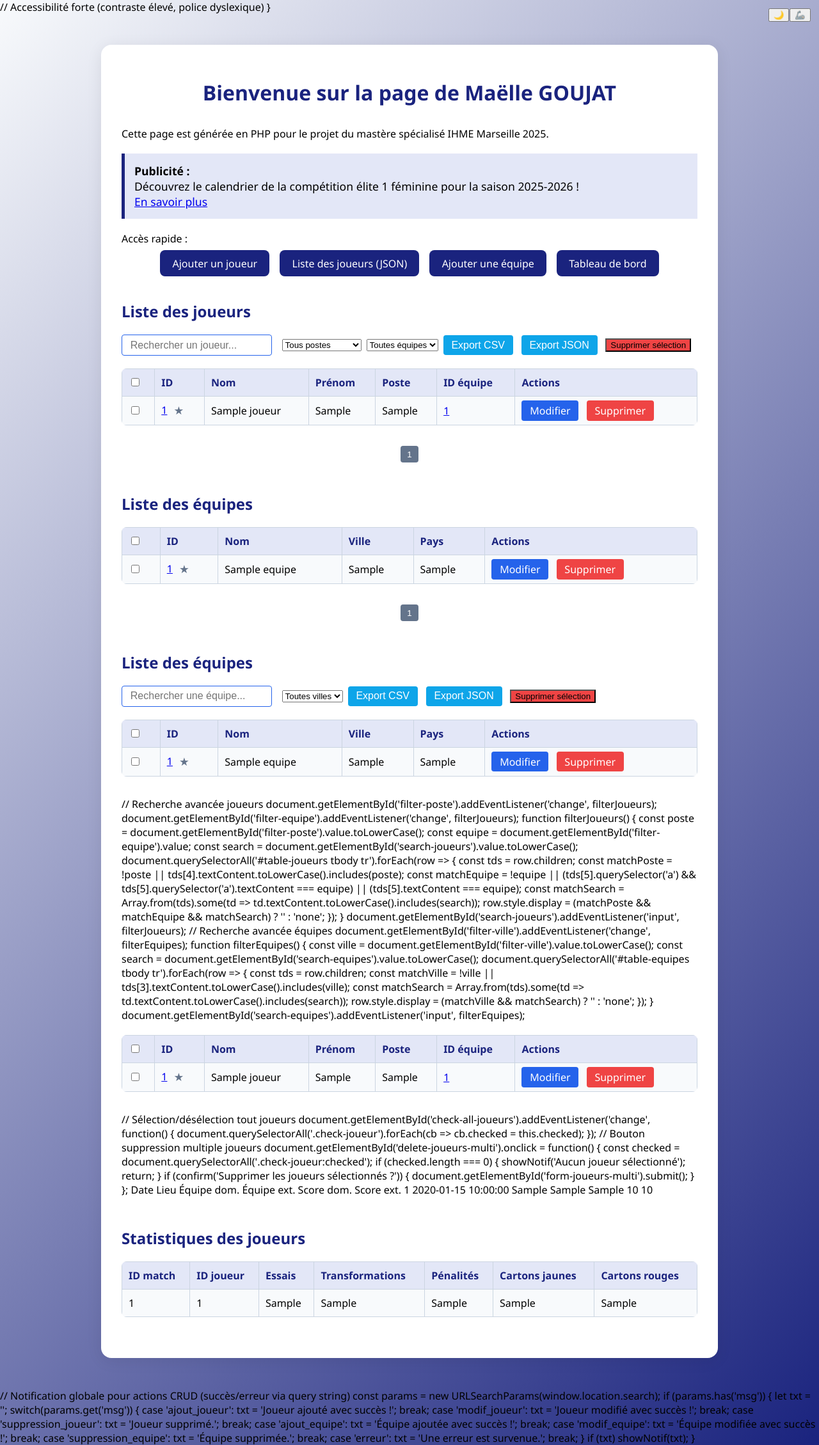
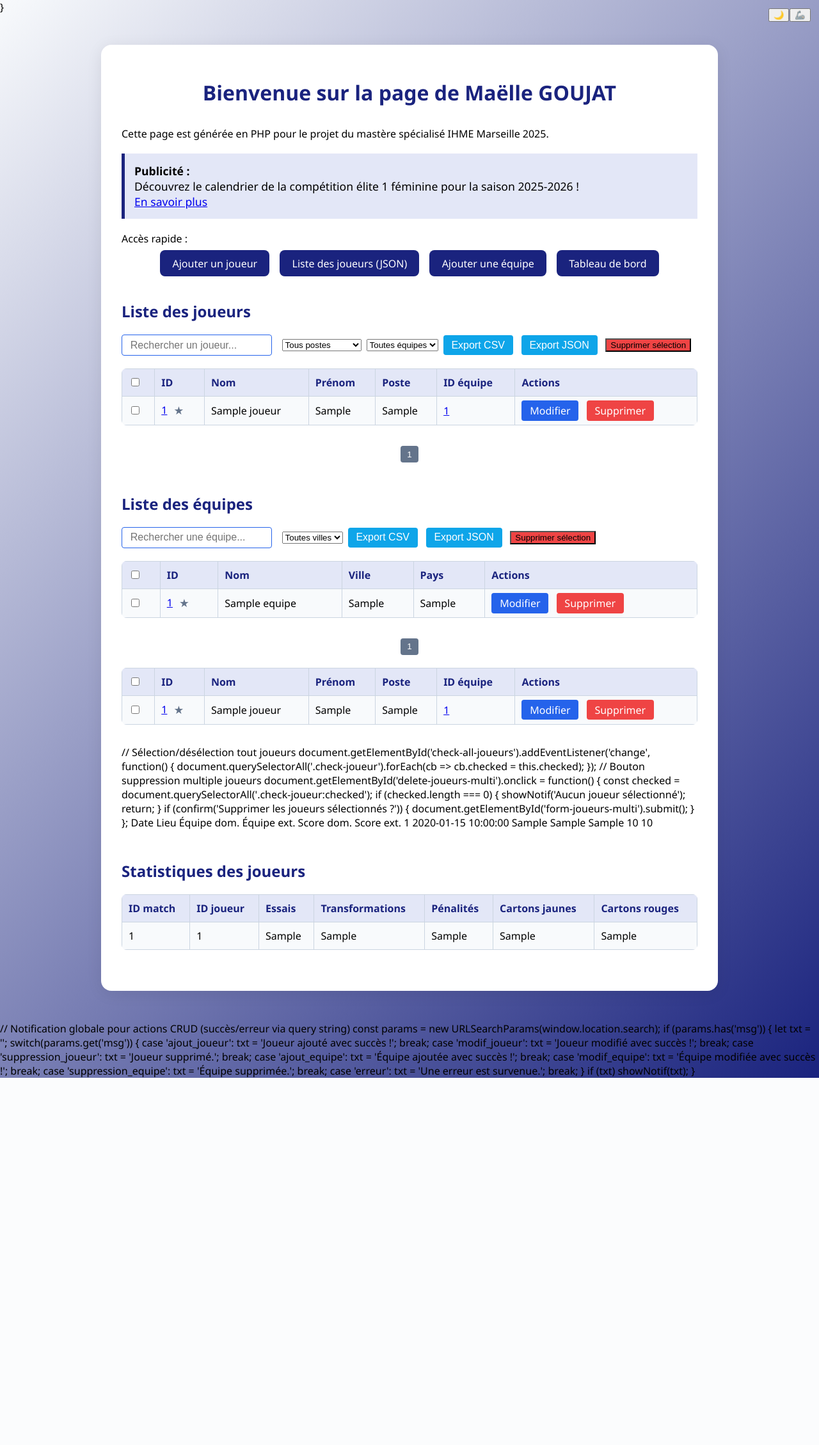
Before and after one commit to cedrictisseyre/iemh-marseille-2025, a PHP site: page /maelle-goujat/index.php in a window 1280 px wide. Shown: the whole page at 64% size. After the commit the page ends 1685 px from the top, so only its background shows below. Run offline with PHP 8.4, Linux system fonts and the light colour scheme; tables that the repository leaves empty or names only in its code hold one stand-in row (values such as "Sample post").

Commit message:
test visuel

```diff
--- a/maelle-goujat/index.php
+++ b/maelle-goujat/index.php
@@ -32,7 +32,6 @@ try {
 <body>
     <button id="toggle-dark" aria-label="Activer/désactiver le mode sombre" style="position:absolute;top:1em;right:3.5em;z-index:10;">🌙</button>
     <button id="toggle-access" aria-label="Activer/désactiver le mode accessibilité forte" style="position:absolute;top:1em;right:1em;z-index:10;">🦾</button>
-// Accessibilité forte (contraste élevé, police dyslexique)
         <button id="toggle-dark" aria-label="Activer/désactiver le mode sombre" style="position:absolute;top:1em;right:3.5em;z-index:10;">🌙</button>
         <button id="toggle-access" aria-label="Activer/désactiver le mode accessibilité forte" style="position:absolute;top:1em;right:1em;z-index:10;">🦾</button>
 }
@@ -126,38 +125,7 @@ try {
 		<p>Aucun joueur trouvé.</p>
 	<?php endif; ?>
 
-        <h2>Liste des équipes</h2>
-        <form id="form-equipes-multi" method="post" action="equipes/supprimer_equipes_multi.php">
-        <table id="table-equipes">
-            <thead>
-            <tr>
-                <th><input type="checkbox" id="check-all-equipes" aria-label="Tout sélectionner"></th>
-                <th>ID</th>
-                <th>Nom</th>
-                <th>Ville</th>
-                <th>Pays</th>
-                <th>Actions</th>
-            </tr>
-            </thead>
-            <tbody>
-            <?php foreach ($equipes as $equipe): ?>
-            <tr>
-                <td><input type="checkbox" name="ids[]" value="<?= htmlspecialchars($equipe['id_equipe']) ?>" class="check-equipe" aria-label="Sélectionner équipe"></td>
-                <td><a href="equipes/fiche_equipe.php?id=<?= urlencode($equipe['id_equipe']) ?>" title="Voir fiche équipe"><?= htmlspecialchars($equipe['id_equipe']) ?></a>
-                  <button class="fav-btn" data-type="equipe" data-id="<?= htmlspecialchars($equipe['id_equipe']) ?>" aria-label="Ajouter/retirer des favoris" title="Favori">★</button>
-                </td>
-                <td><?= htmlspecialchars($equipe['nom_equipe']) ?></td>
-                <td><?= htmlspecialchars($equipe['ville']) ?></td>
-                <td><?= htmlspecialchars($equipe['pays']) ?></td>
-                <td>
-                    <a href="equipes/modifier_equipe.php?id=<?= urlencode($equipe['id_equipe']) ?>" class="btn-modifier">Modifier</a>
-                    <a href="equipes/supprimer_equipe.php?id=<?= urlencode($equipe['id_equipe']) ?>" class="btn-supprimer" onclick="return confirm('Supprimer cette équipe ?');">Supprimer</a>
-                </td>
-            </tr>
-            <?php endforeach; ?>
-            </tbody>
-        </table>
-        </form>
+        <!-- Première occurrence de la liste des équipes supprimée, seule la version avancée reste -->
         <!-- Fin affichage équipes -->
 <script>
 // Accessibilité forte (contraste élevé, police dyslexique)
@@ -287,35 +255,7 @@ document.getElementById('delete-equipes-multi').onclick = function() {
         <?php else: ?>
             <p>Aucune équipe trouvée.</p>
         <?php endif; ?>
-// Recherche avancée joueurs
-document.getElementById('filter-poste').addEventListener('change', filterJoueurs);
-document.getElementById('filter-equipe').addEventListener('change', filterJoueurs);
-function filterJoueurs() {
-    const poste = document.getElementById('filter-poste').value.toLowerCase();
-    const equipe = document.getElementById('filter-equipe').value;
-    const search = document.getElementById('search-joueurs').value.toLowerCase();
-    document.querySelectorAll('#table-joueurs tbody tr').forEach(row => {
-        const tds = row.children;
-        const matchPoste = !poste || tds[4].textContent.toLowerCase().includes(poste);
-        const matchEquipe = !equipe || (tds[5].querySelector('a') && tds[5].querySelector('a').textContent === equipe) || (tds[5].textContent === equipe);
-        const matchSearch = Array.from(tds).some(td => td.textContent.toLowerCase().includes(search));
-        row.style.display = (matchPoste && matchEquipe && matchSearch) ? '' : 'none';
-    });
-}
-document.getElementById('search-joueurs').addEventListener('input', filterJoueurs);
-// Recherche avancée équipes
-document.getElementById('filter-ville').addEventListener('change', filterEquipes);
-function filterEquipes() {
-    const ville = document.getElementById('filter-ville').value.toLowerCase();
-    const search = document.getElementById('search-equipes').value.toLowerCase();
-    document.querySelectorAll('#table-equipes tbody tr').forEach(row => {
-        const tds = row.children;
-        const matchVille = !ville || tds[3].textContent.toLowerCase().includes(ville);
-        const matchSearch = Array.from(tds).some(td => td.textContent.toLowerCase().includes(search));
-        row.style.display = (matchVille && matchSearch) ? '' : 'none';
-    });
-}
-document.getElementById('search-equipes').addEventListener('input', filterEquipes);
+        <!-- JS de recherche avancée déplacé dans le <script> final, plus d'affichage parasite -->
         <?php if (count($equipes) > 0): ?>
                 <form id="form-joueurs-multi" method="post" action="joueurs/supprimer_joueurs_multi.php">
                 <table id="table-joueurs">
```
